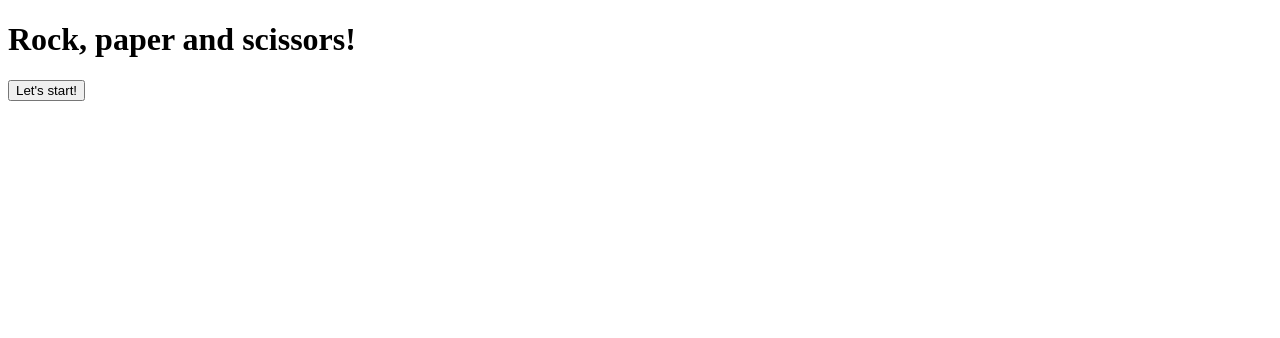
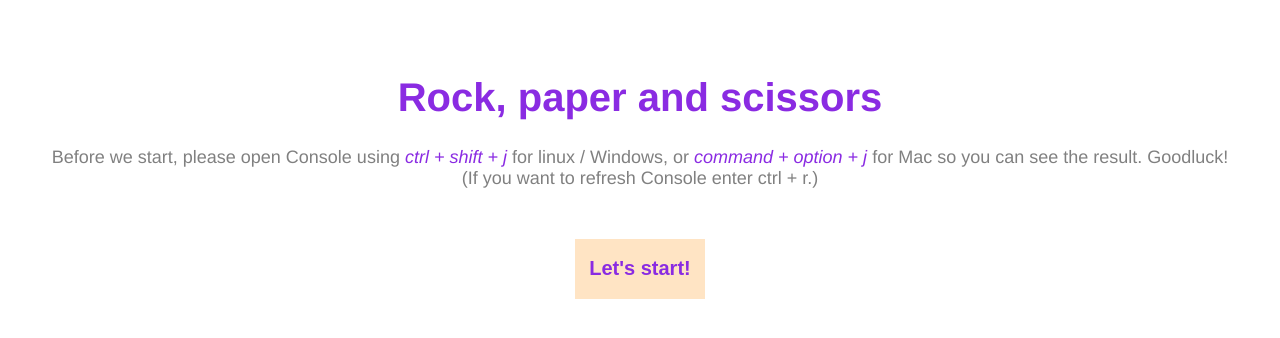
Before and after one commit to bojana12/rock-paper-scissors-UI, a website built with webpack: page src/index.html in a window 1280 px wide. Built offline with nearby package versions, Linux system fonts and the light colour scheme; some packages are replaced by stand-ins of ours.

Commit message:
Add some colors and style

```diff
--- a/src/application.js
+++ b/src/application.js
@@ -1,4 +1,5 @@
 import $ from 'jquery';
+import swal from 'sweetalert2';
 
 $(document).ready(function(){
   $('button').on('click', function(){
@@ -6,11 +7,10 @@ $(document).ready(function(){
   });
 });
 
-
 function playRound(playerSelection, computerSelection) {
 
   if(playerSelection === computerSelection) {
-    console.log('The result is a tie! Next round.');
+    console.log('The result is a tie!');
   }
   if(playerSelection === 'rock') {
     if(computerSelection === 'paper') {
@@ -47,6 +47,10 @@ function game() {
     let playerChoice = prompt('What is your choice: rock, paper or scissors?');
     let computerChoice = Math.random();
 
+    if(playerChoice === null) {
+      return;
+    }
+
     if(computerChoice <= 0.33) {
       computerChoice = 'rock';
     } else if(computerChoice <= 0.67) {
--- a/src/index.html
+++ b/src/index.html
@@ -4,8 +4,10 @@
   <title>Game</title>
   </head>
   <body>
-    <div class = 'box'>
-      <h1>Rock, paper and scissors!</h1>
+    <div class="box">
+      <h1>Rock, paper and scissors</h1>
+      <p>Before we start, please open Console using <em>ctrl + shift + j</em> for linux / Windows, or <em>command + option + j</em> for Mac so you can see the result. Goodluck!
+      <br>(If you want to refresh Console enter ctrl + r.)</p>
       <button type="button">Let's start!</button>
    </div>
   </body>
--- a/src/style.css
+++ b/src/style.css
@@ -0,0 +1,36 @@
+h1 {
+  font-size: 40px;
+  color: #8A2BE2;
+  margin-top: 75px;
+  text-align: center;
+  font-family: Helvetica, Arial;
+}
+
+p {
+  color: #808080;
+  font-size: 18px;
+  font-family: Helvetica, Arial;
+  text-align: center;
+}
+
+button {
+  height: 60px;
+  width: 130px;
+  font-size: 20px;
+  font-weight: bold;
+  border: 0;
+  color: #8A2BE2;
+  background-color: #FFE4C4;
+  margin-top: 50px;
+  display: block;
+  margin-left: auto;
+  margin-right: auto;
+}
+
+button:hover {
+    border: 1px solid #8A2BE2;
+}
+
+em {
+  color: #8A2BE2;
+}
```
